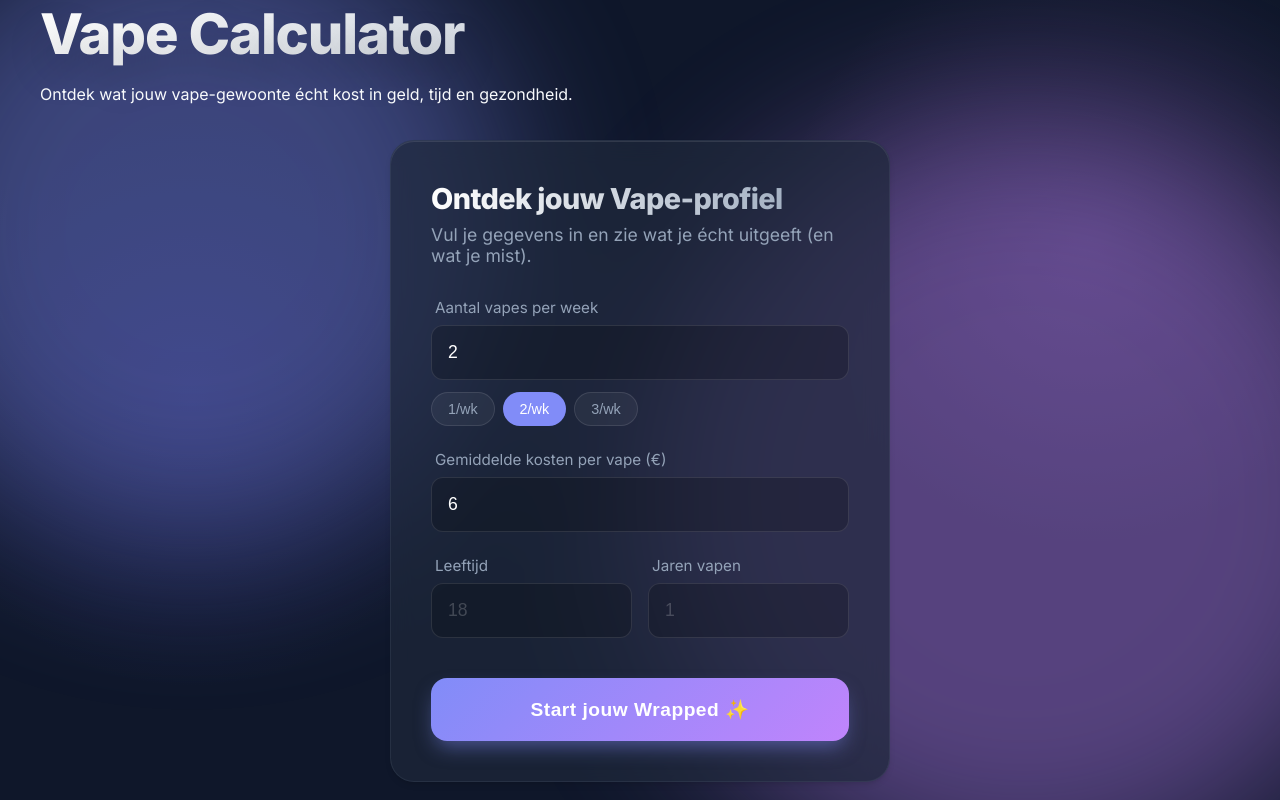
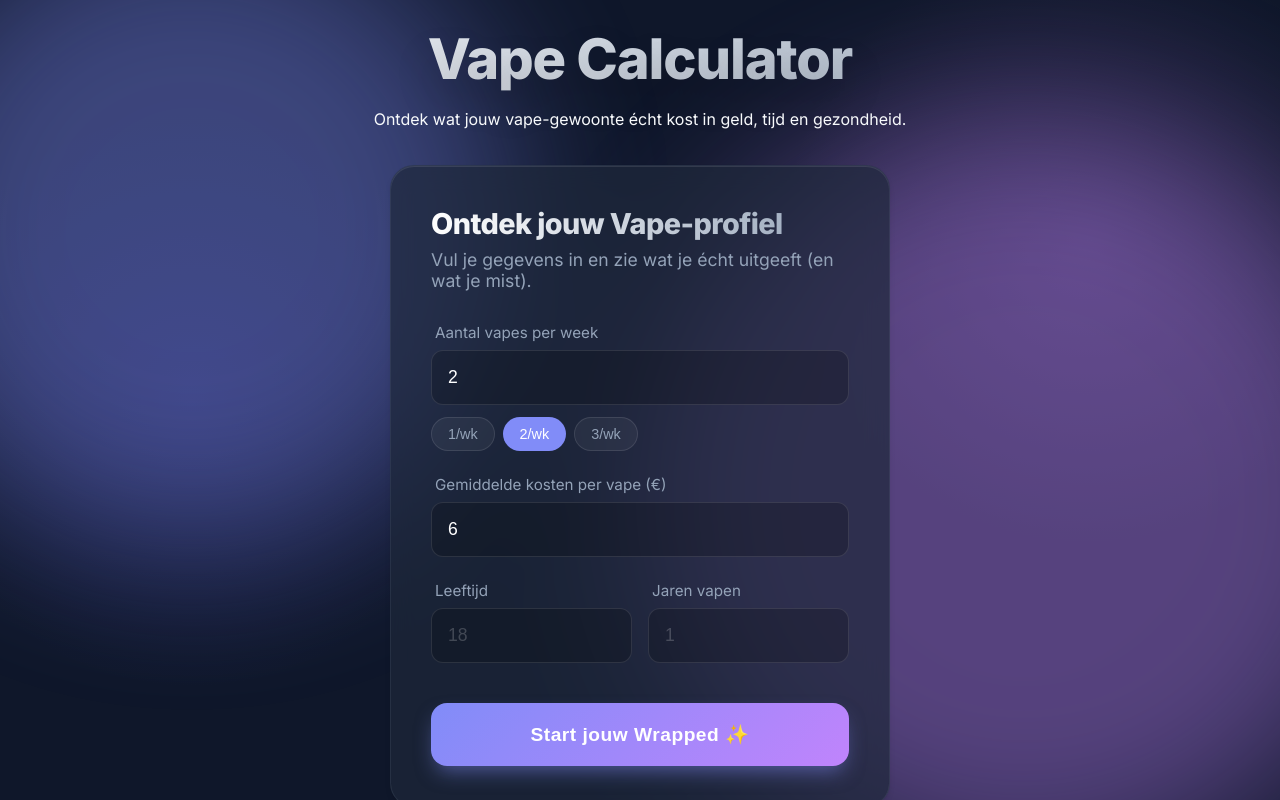
Before and after one commit to niekvis-sketch/Vapecalculator, a Vue app: page / in a window 1280 px wide. Built offline with nearby package versions, Linux system fonts and the light colour scheme.

Commit message:
Text padding top fix

```diff
--- a/src/styles/global.css
+++ b/src/styles/global.css
@@ -45,8 +45,14 @@ h1 {
   font-size: 3.5rem;
   background: linear-gradient(135deg, #fff 0%, #94a3b8 100%);
   -webkit-background-clip: text;
+  background-clip: text;
   -webkit-text-fill-color: transparent;
   text-shadow: 0 20px 40px rgba(0,0,0,0.2);
+}
+
+.header-animate {
+  text-align: center;
+  padding-top: 25px;
 }
 
 /* Glassmorphism Utilities */
@@ -141,9 +147,6 @@ h1 {
 ::-webkit-scrollbar-thumb { background: var(--surface-highlight); border-radius: 4px; }
 ::-webkit-scrollbar-thumb:hover { background: var(--text-muted); }
 
-  transform: translateY(-2px);
-  box-shadow: 0 6px 8px -1px rgba(99, 102, 241, 0.4);
-}
 .btn.ghost{background:transparent; color: var(--muted);}
 .btn.ghost:hover{background: var(--input-bg); color: var(--accent);}
 
```
